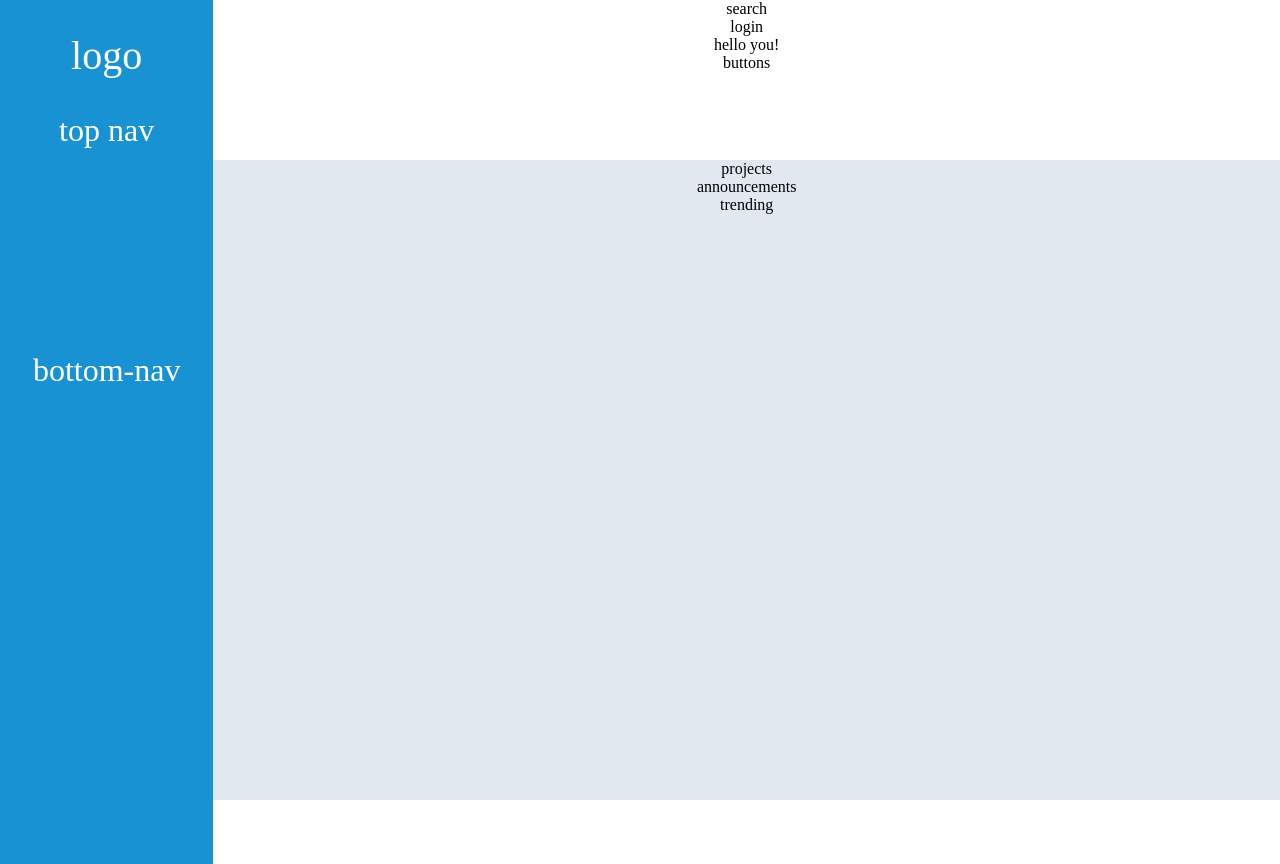
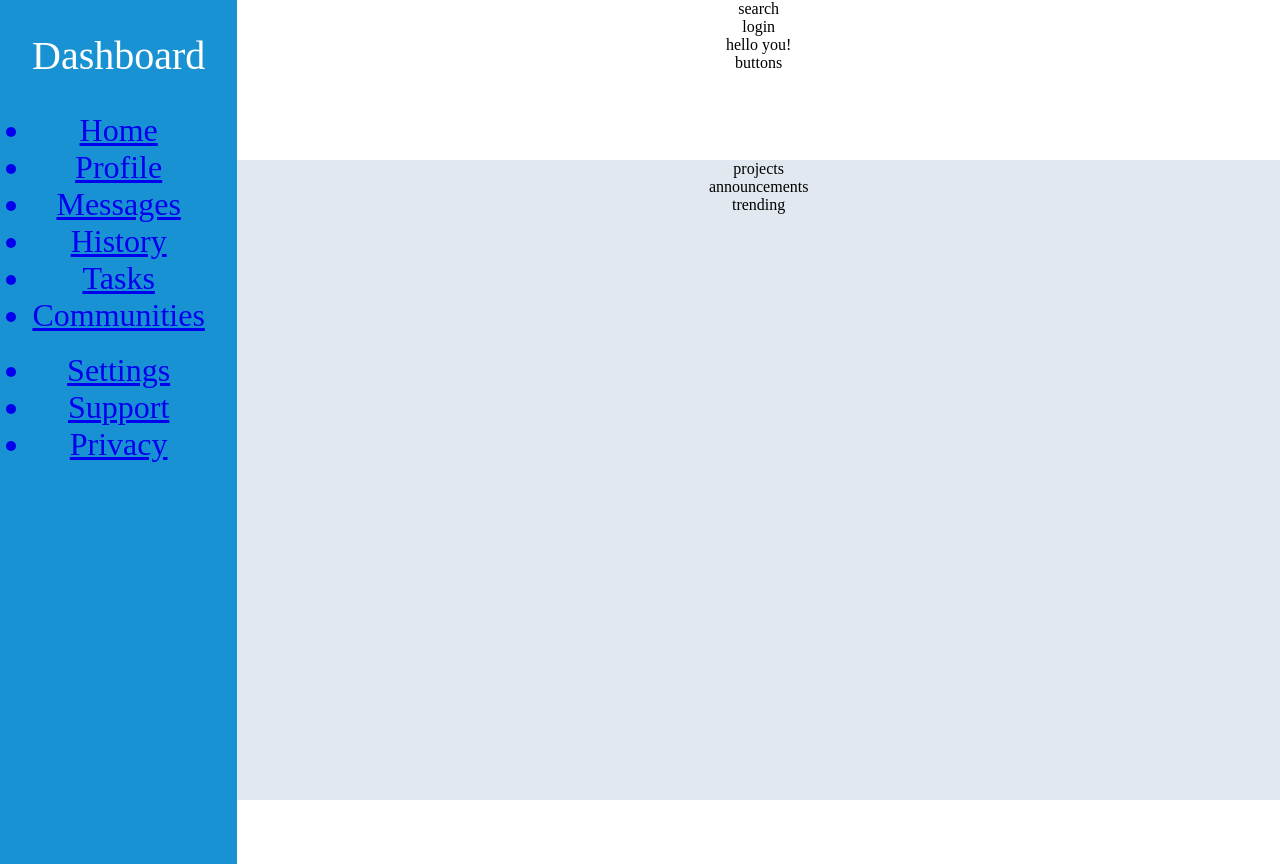
Before and after one commit to alexnewman42/DashboardTemplate, a plain HTML site: page index.html in a window 1280 px wide. Drawn offline with Linux system fonts and the light colour scheme.

Commit message:
Add links to sidebar

```diff
--- a/index.html
+++ b/index.html
@@ -10,9 +10,24 @@
     <div class="container">
 
         <div class="left-sidebar">
-            <div class="logo">logo</div>
-            <div class="top-nav">top nav</div>
-            <div class="bottom-nav">bottom-nav</div>
+            <div class="logo">Dashboard</div>
+            <div class="top-nav">
+                <ul>
+                    <a href="#"><li>Home</li></a>
+                    <a href="#"><li>Profile</li></a>
+                    <a href="#"><li>Messages</li></a>
+                    <a href="#"><li>History</li></a>
+                    <a href="#"><li>Tasks</li></a>
+                    <a href="#"><li>Communities</li></a>
+                </ul>
+            </div>
+            <div class="bottom-nav">
+                <ul>
+                    <a href="#"><li>Settings</li></a>
+                    <a href="#"><li>Support</li></a>
+                    <a href="#"><li>Privacy</li></a>
+                </ul>
+            </div>
         </div>
 
         <div class="header">
```
